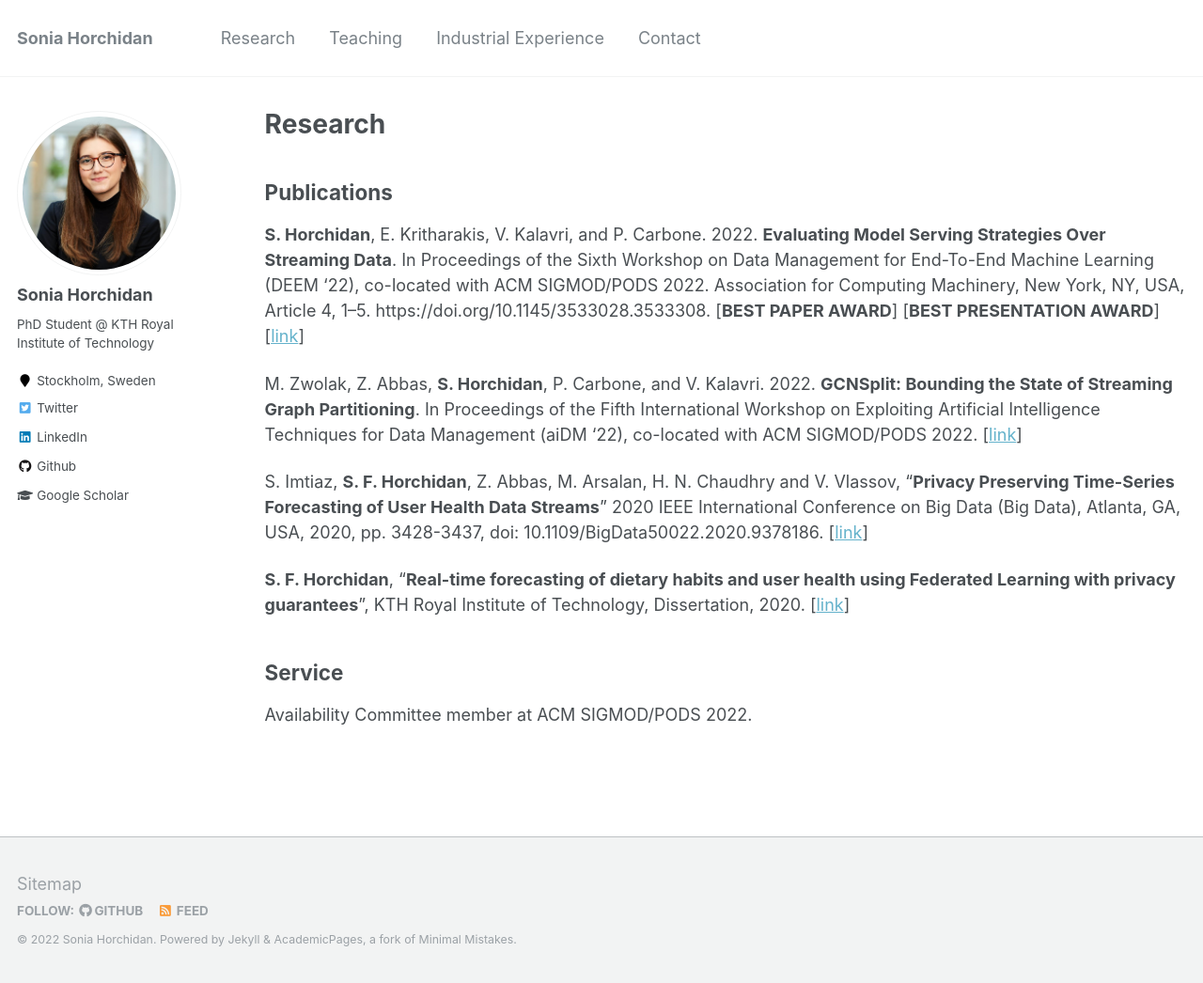
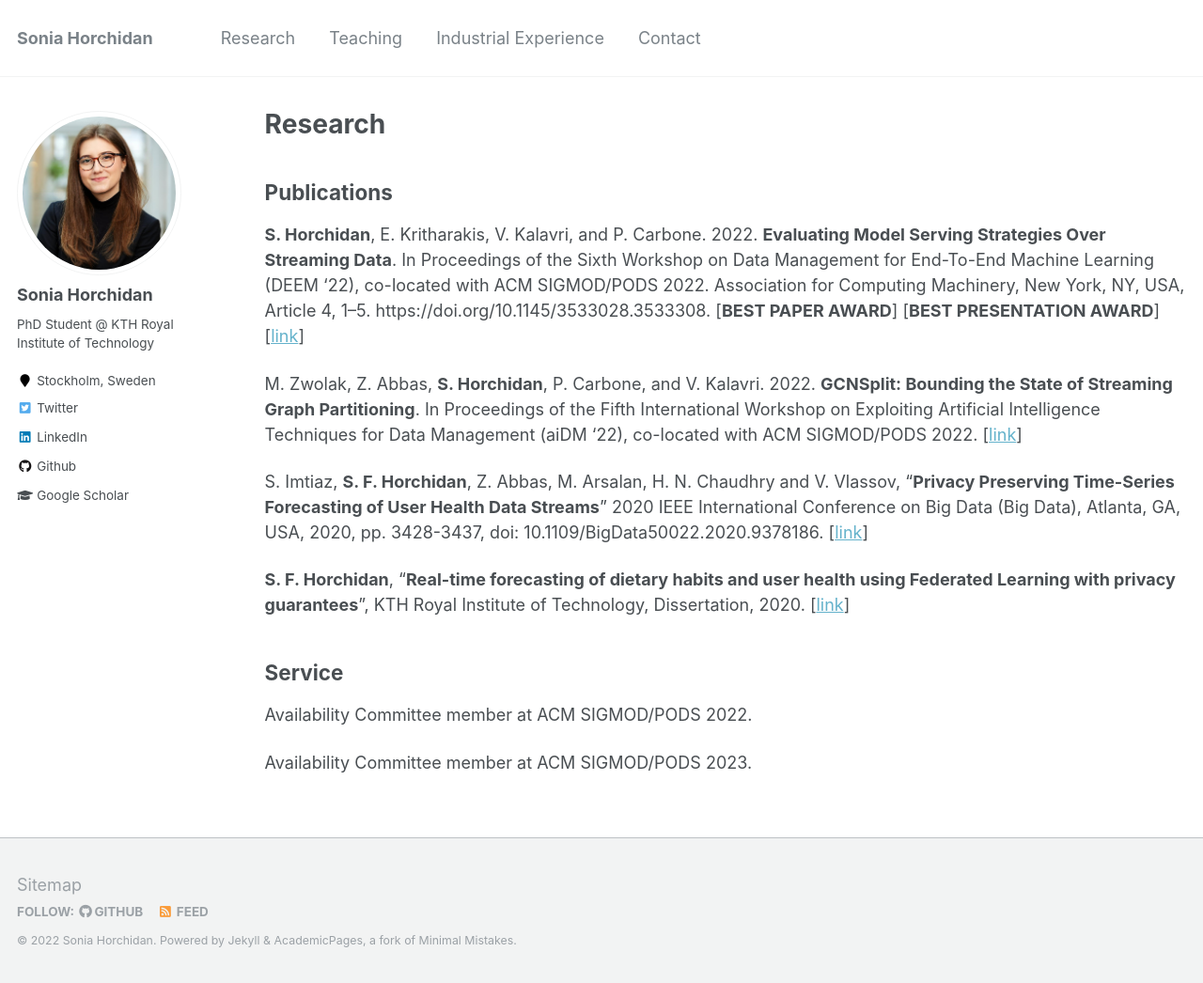
Before and after one commit to soniahorchidan/soniahorchidan.github.io, a Jekyll site: the page built from _pages/publications.md, in a window 1280 px wide and 1046 px high. Shown: the whole window at 94% size. Built offline with Jekyll 4.4.1, drawn with Linux system fonts in a browser that asks for light colours.

Commit message:
Update publications.md

```diff
--- a/_pages/publications.md
+++ b/_pages/publications.md
@@ -19,3 +19,5 @@ S. Imtiaz, <b>S. F. Horchidan</b>, Z. Abbas, M. Arsalan, H. N. Chaudhry and V. V
 <h2>Service</h2>
 
 Availability Committee member at ACM SIGMOD/PODS 2022.
+
+Availability Committee member at ACM SIGMOD/PODS 2023.
```
